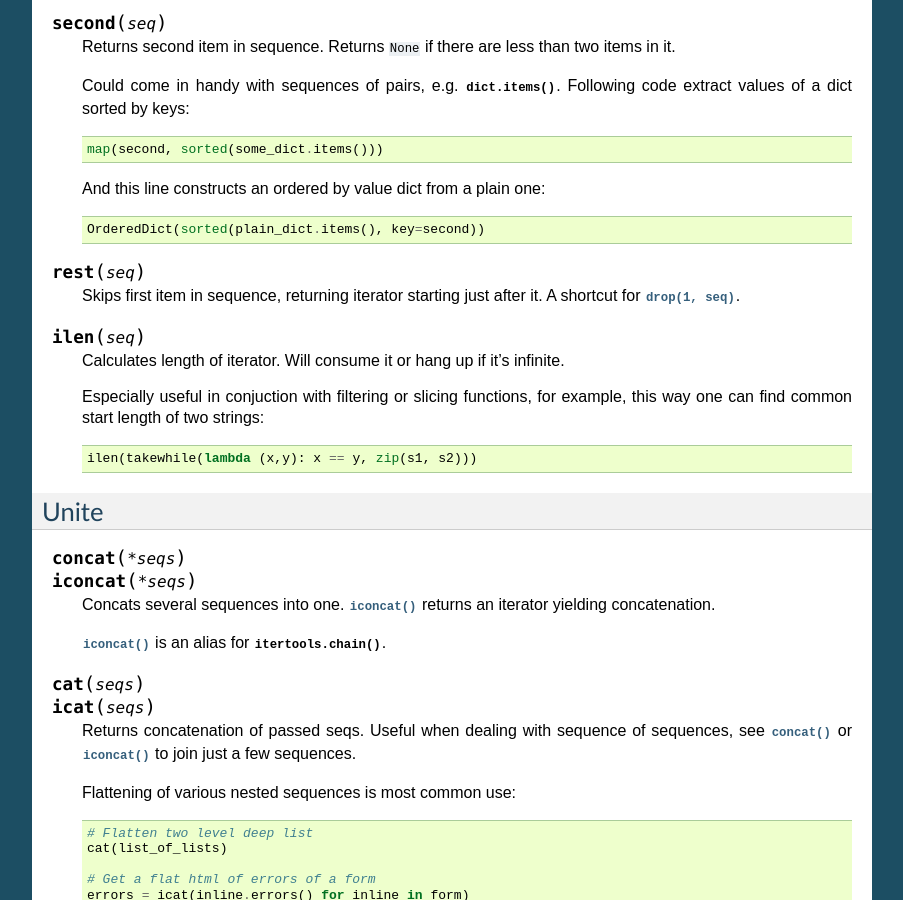
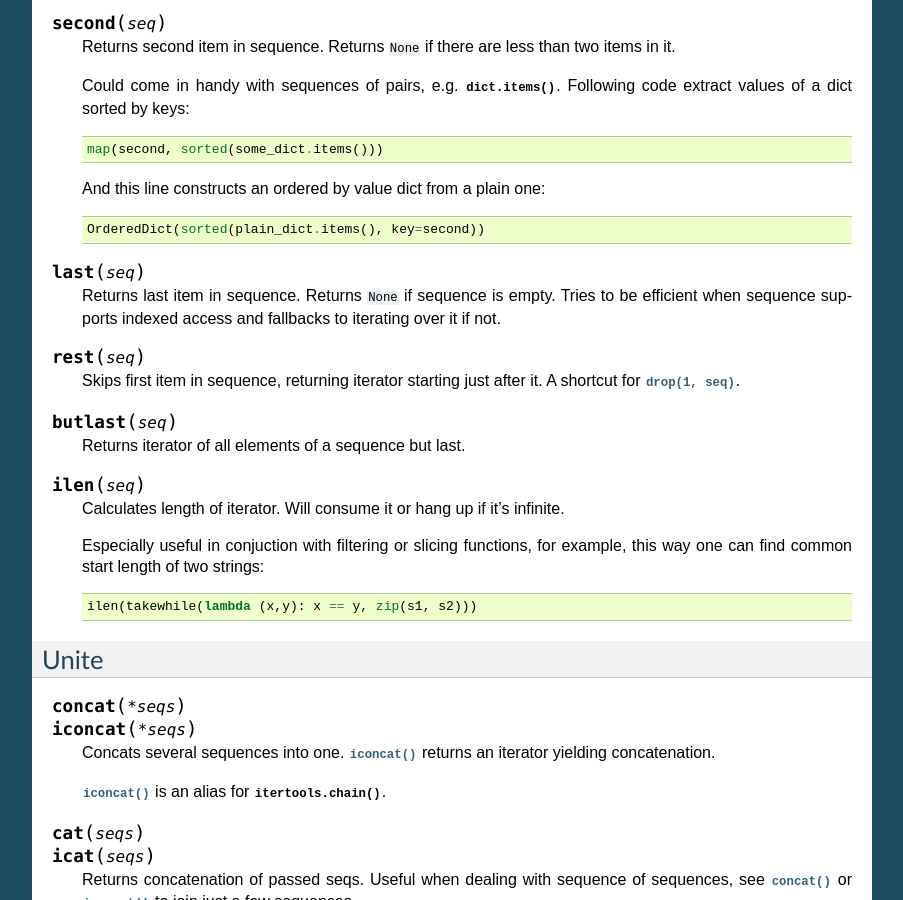
Before and after one commit to Jamaal224/funcy, a Sphinx documentation site: the page built from docs/seqs.rst, in a window 1280 px wide and 900 px high, scrolled down 2255 px. Shown: the whole window, without its empty margins (198-1101 px from the left). Built offline with Sphinx 7.4.7, drawn with Linux system fonts in a browser that asks for light colours; pages that are not in the unit, such as notebooks, are missing from menus.

Commit message:
Docs for last() and butlast()

```diff
--- a/docs/seqs.rst
+++ b/docs/seqs.rst
@@ -149,9 +149,19 @@ This section provides some robust tools for sequence slicing. Consider :ref:`sli
         OrderedDict(sorted(plain_dict.items(), key=second))
 
 
+.. function:: last(seq)
+
+    Returns last item in sequence. Returns ``None`` if sequence is empty. Tries to be efficient when sequence supports indexed access and fallbacks to iterating over it if not.
+
+
 .. function:: rest(seq)
 
     Skips first item in sequence, returning iterator starting just after it. A shortcut for :func:`drop(1, seq) <drop>`.
+
+
+.. function:: butlast(seq)
+
+    Returns iterator of all elements of a sequence but last.
 
 
 .. function:: ilen(seq)
```
